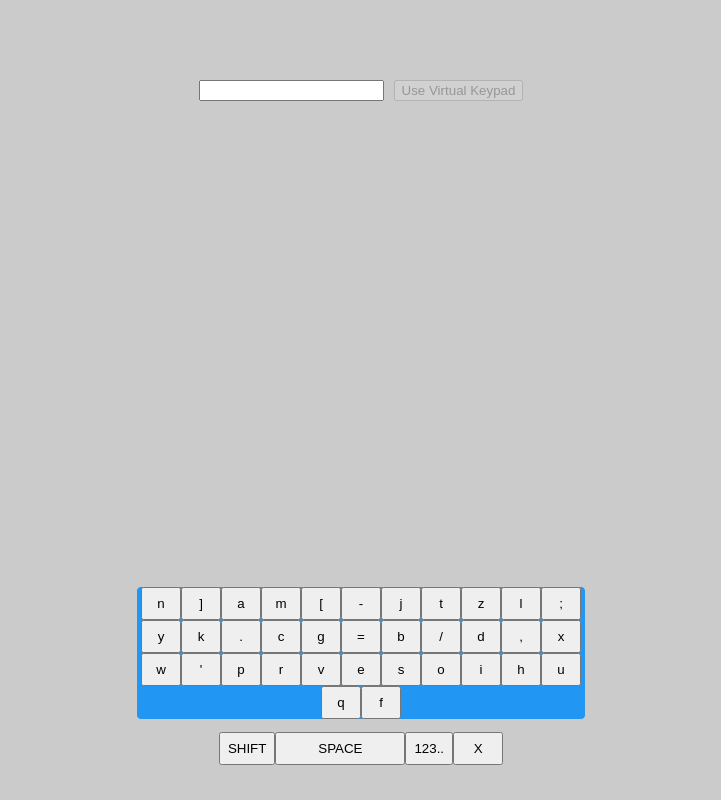
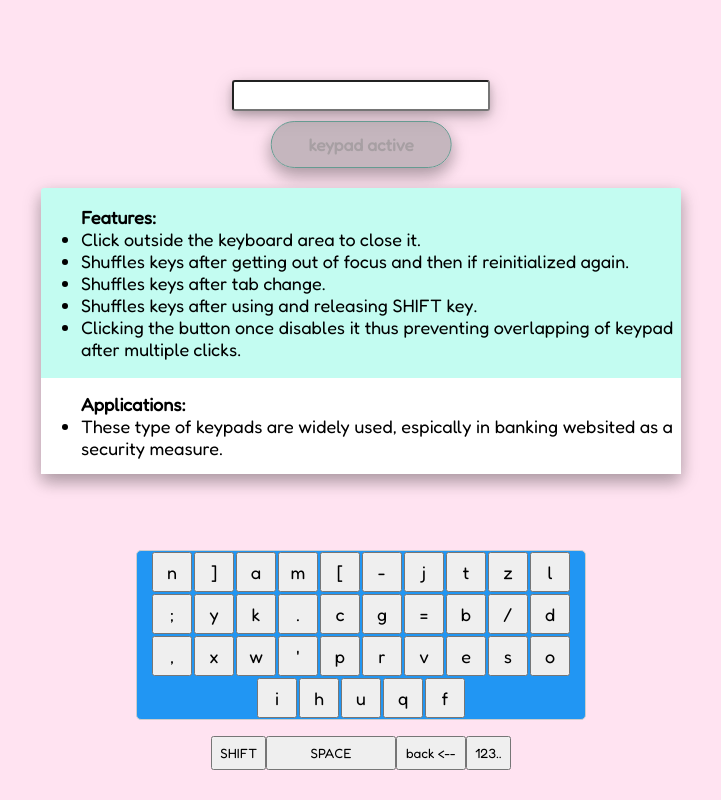
Before and after one commit to nishant-10/Javascript_Virtual_Keypad, a plain HTML site: page index.html in a window 1280 px wide. Both pictures are taken after a click on the button "Use Virtual Keypad". Shown: the whole page, without its empty margins (279-1000 px from the left). Drawn offline with Linux system fonts and the light colour scheme.

Commit message:
major css changes and added key functionalities

```diff
--- a/index.html
+++ b/index.html
@@ -18,6 +18,36 @@
         Use Virtual Keypad
       </button>
     </div>
+    <div class="infoCard" onclick="cleanKeypad()">
+      <div id="list">
+        <ul>
+          <b>Features:</b>
+          <li>Click outside the keyboard area to close it.</li>
+          <li>
+            Shuffles keys after getting out of focus and then if reinitialized
+            again.
+          </li>
+          <li>Shuffles keys after tab change.</li>
+          <li>Shuffles keys after using and releasing SHIFT key.</li>
+          <li>
+            Clicking the button once disables it thus preventing overlapping of
+            keypad after multiple clicks.
+          </li>
+        </ul>
+      </div>
+      <div id="applicationList">
+        <div id="list2">
+          <ul>
+            <b>Applications:</b>
+            <li>
+              These type of keypads are widely used, espically in banking
+              websited as a security measure.
+            </li>
+          </ul>
+        </div>
+      </div>
+    </div>
+
     <div class="container" id="container">
       <div class="staticButtons" id="staticButtons"></div>
     </div>
--- a/keypad.js
+++ b/keypad.js
@@ -64,19 +64,28 @@ function buildOtherButtons() {
   oneTwoThreebutton.setAttribute("id", "oneTwoThreeButt");
   oneTwoThreebutton.setAttribute("class", "sButton");
   let backButton = document.createElement("button");
-  backButton.innerText = "X";
+  backButton.innerText = "back <--";
   backButton.setAttribute("value", "back");
   backButton.setAttribute("id", "backButt");
   backButton.setAttribute("class", "sButton");
   document.getElementById("staticButtons").appendChild(shiftButton);
   document.getElementById("staticButtons").appendChild(SpaceButton);
+  document.getElementById("staticButtons").appendChild(backButton);
   document.getElementById("staticButtons").appendChild(oneTwoThreebutton);
-  document.getElementById("staticButtons").appendChild(backButton);
 
   document.getElementById("shiftButt").addEventListener("click", () => {
     deleteDefaultKeypad();
     shuffle();
     buildShiftKeypad();
+  });
+  document.getElementById("spaceButt").addEventListener("click", () => {
+    let textValue = document.getElementById("txtBox");
+    textValue.value += " ";
+  });
+  document.getElementById("backButt").addEventListener("click", () => {
+    let textValue = document.getElementById("txtBox");
+    let str = textValue.value.slice(0, -1);
+    textValue.value = str;
   });
 }
 let shiftPressed = true;
@@ -145,8 +154,13 @@ document.addEventListener("visibilitychange", function () {
 });
 function triggerKeypad() {
   shuffle();
-  console.log("hereeeeeeeee");
   document.getElementById("keypadButton").disabled = true;
+  if (document.getElementById("keypadButton").disabled) {
+    document.getElementById("keypadButton").textContent = "keypad active";
+  } else {
+    document.getElementById("keypadButton").textContent = "use virtual keypad";
+  }
+
   buildDefaultKeypad();
   let container = document.getElementById("container");
   container.style.display = "block";
@@ -154,5 +168,6 @@ function triggerKeypad() {
 function cleanKeypad() {
   container.style.display = "none";
   document.getElementById("keypadButton").disabled = false;
+  document.getElementById("keypadButton").textContent = "use virtual keypad";
   deleteDefaultKeypad();
 }
--- a/main.css
+++ b/main.css
@@ -1,8 +1,13 @@
+@import url("https://fonts.googleapis.com/css2?family=Fredoka:wght@300;400&display=swap");
+* {
+  font-family: "Fredoka", sans-serif;
+}
 html {
   font-size: 62.5%;
   box-sizing: border-box;
 }
 body {
+  background-color: rgba(255, 227, 241, 1);
   margin: 0;
 }
 .container {
@@ -22,6 +27,33 @@ body {
 .vButton {
   width: 4rem;
   padding: 0.7rem;
+  margin: 0.1rem;
+  font-size: large;
+}
+.keypadButton {
+  border-radius: 10em;
+  cursor: pointer;
+  padding: 1.2rem;
+  width: 70%;
+  background-color: #007560;
+  color: white;
+  font-size: 1.7rem;
+  margin-left: 50%;
+  margin-bottom: 2rem;
+  transform: translateX(-50%);
+  font-weight: bold;
+  border: 1px #659b91 solid;
+  box-shadow: 0 8px 16px 0 rgba(0, 0, 0, 0.2), 0 6px 20px 0 rgba(0, 0, 0, 0.19);
+  transition: 0.2s ease-in-out;
+}
+.keypadButton:hover {
+  cursor: pointer;
+  transform: translate(-50%, 3px);
+  box-shadow: 0 2px 4px 0 rgba(0, 0, 0, 0.2), 0 6px 20px 0 rgba(0, 0, 0, 0.19);
+}
+.keypadButton:disabled {
+  background-color: rgba(133, 133, 133, 0.473);
+  color: rgba(133, 133, 133, 0.473);
 }
 .staticButtons {
   position: absolute;
@@ -32,9 +64,12 @@ body {
 }
 #oneTwoThreeButt,
 #spaceButt,
-#shiftButt,
+#shiftButt {
+  padding: 0.7rem;
+}
 #backButt {
   padding: 0.7rem;
+  width: 7rem !important;
 }
 #spaceButt {
   width: 13rem;
@@ -44,7 +79,6 @@ body {
 }
 .empty {
   z-index: -1;
-  background-color: rgba(128, 128, 128, 0.411);
   position: fixed;
   height: 100%;
   width: 100%;
@@ -53,16 +87,40 @@ body {
 .content {
   display: grid;
   justify-content: center;
-  grid-auto-flow: column;
+  grid-auto-flow: row;
   gap: 1rem;
   padding-top: 10vh;
 }
-/* #txtBox {
-        width: 19rem;
-      }
-      #keypadButton {
-        width: 14rem;
-      } */
+#txtBox {
+  width: 25rem;
+  border-radius: 3px;
+  height: 2.5rem;
+  font-size: large;
+  box-shadow: 0 4px 8px 0 rgba(0, 0, 0, 0.2), 0 6px 20px 0 rgba(0, 0, 0, 0.19);
+}
+.infoCard {
+  cursor: default;
+  z-index: 0;
+  font-size: large;
+  background-color: #c3fcf1;
+  position: absolute;
+  border-radius: 0.3rem;
+  left: 50%;
+  box-shadow: 0 8px 16px 0 rgba(0, 0, 0, 0.2), 0 6px 20px 0 rgba(0, 0, 0, 0.19);
+  transform: translateX(-50%);
+  transition: 0.3s ease-in-out;
+}
+.infoCard:hover {
+  transform: translate(-50%, 10px);
+  box-shadow: 0 2px 4px 0 rgba(0, 0, 0, 0.2), 0 6px 20px 0 rgba(0, 0, 0, 0.19);
+}
+#applicationList {
+  padding: 1.5rem 0rem 1.5rem 0rem;
+  background-color: white;
+}
+#applicationList ul {
+  margin: 0;
+}
 @media screen and (max-width: 992px) {
   .container {
     width: 90%;
@@ -71,4 +129,7 @@ body {
     grid-auto-flow: row;
     grid-template-columns: repeat(1, 0.3fr);
   }
+  .infoCard {
+    width: 70%;
+  }
 }
```
